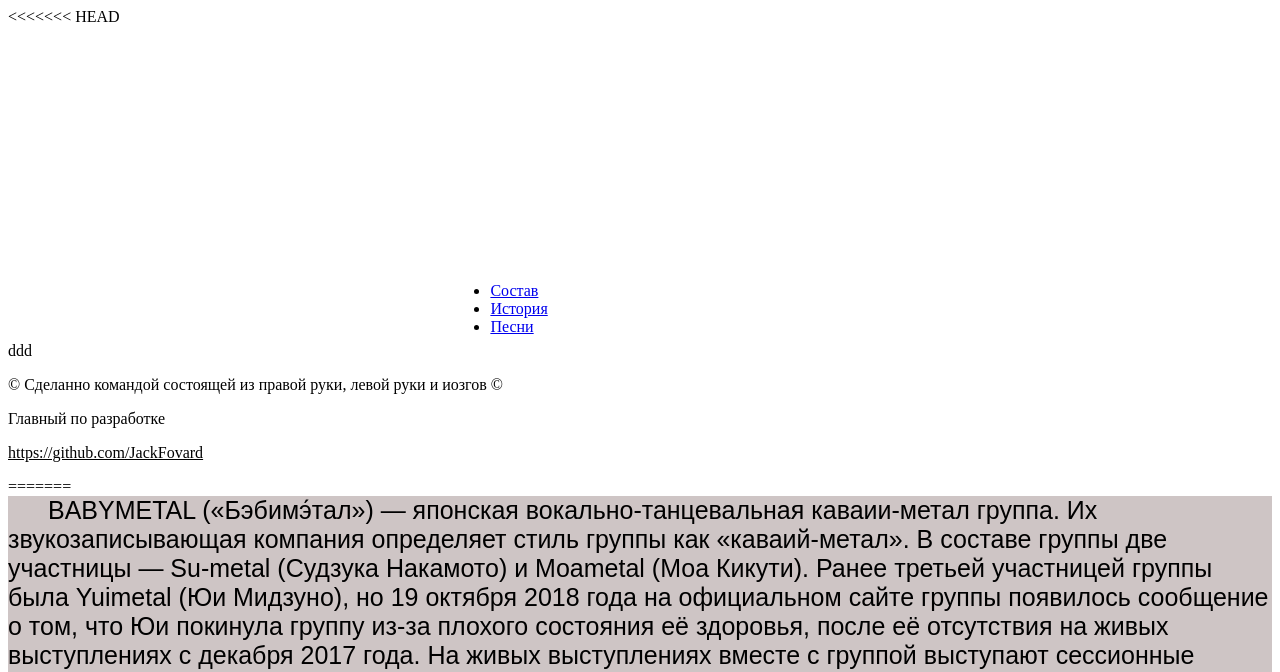
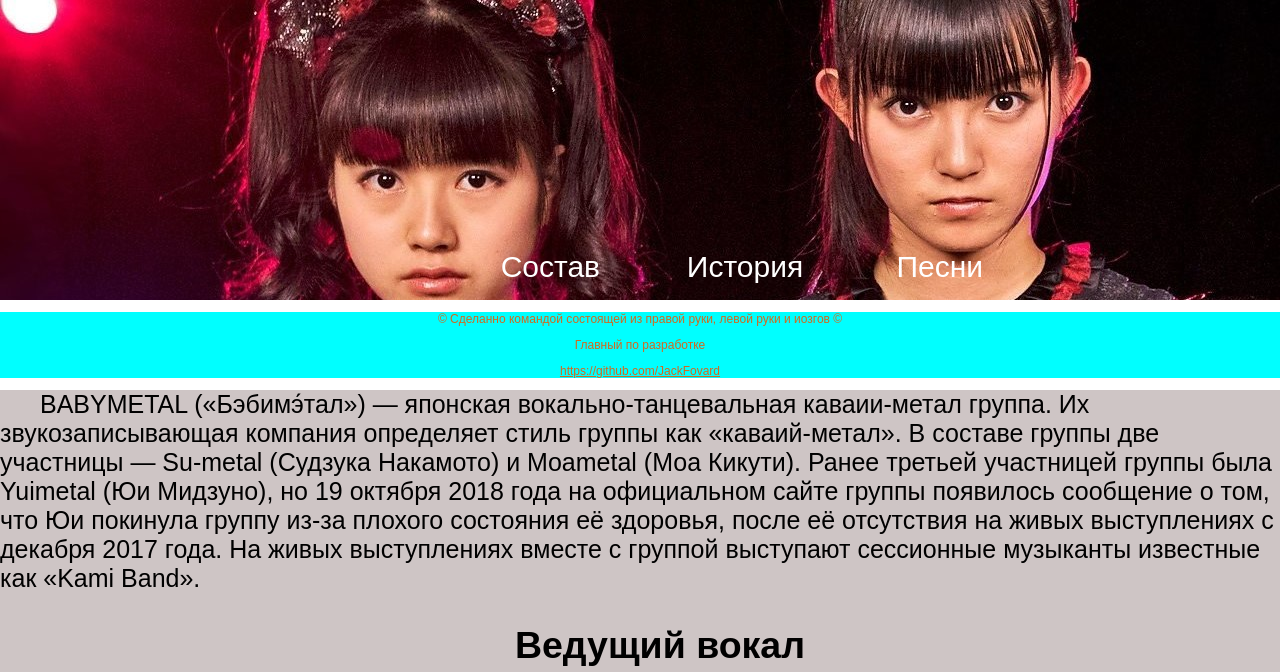
Before and after one commit to JackFovard/HW1, a plain HTML site: page Index.html in a window 1280 px wide. Shown: the top 672 px of the page. Drawn offline with Linux system fonts and the light colour scheme.

Commit message:
i hate this style.css

```diff
--- a/Index.html
+++ b/Index.html
@@ -7,7 +7,6 @@
     <link rel="stylesheet" href="style.css">
 </head>
 <body>
-<<<<<<< HEAD
     <header>
         <div style="height: 300px; width: 600px; margin-left: 35%;">
          <ul class="menu" style="padding-top: 40%;">
@@ -20,7 +19,6 @@
          </ul>
         </div>
     </header>
-    ddd
     <footer>
         <span>
             <p>&copy; Сделанно командой состоящей из правой руки, левой руки и иозгов &copy;</p>
@@ -28,7 +26,6 @@
             <p style="text-decoration-line: underline;">https://github.com/JackFovard</p>
         </span>
     </footer>
-=======
     <div class="content" style="text-indent: 40px;">BABYMETAL («Бэбимэ́тал») — японская вокально-танцевальная каваии-метал группа. Их звукозаписывающая компания
         определяет стиль группы как «каваий-метал». В составе группы две участницы — Su-metal (Судзука Накамото) и Moametal (Моа Кикути).
         Ранее третьей участницей группы была Yuimetal (Юи Мидзуно), но 19 октября 2018 года на официальном сайте группы появилось сообщение о том, что Юи
@@ -77,6 +74,5 @@
             <p>В мае 2018 покинула группу по состоянию здоровья</p>
           </div>
     </div>
->>>>>>> content
 </body>
 </html>
--- a/style.css
+++ b/style.css
@@ -9,3 +9,47 @@
 img:hover{
     zoom: 1;
 }
+header{
+    background-image: url(https://github.com/JackFovard/HW1/blob/Header/%D0%BF%D0%BE%D0%BC%D0%BE%D1%89%D1%8C/header_bg4.jpg?raw=true);
+    background-color: white;
+    text-align: center;
+    font-size: 30px;
+    color: white;
+}
+ul {
+    display: block;
+    margin: 0;
+    padding: 5px;
+    list-style: none;
+}
+ul:after {
+    display: block;
+    content: ' ';
+    clear: both;
+    float: none;
+}
+ul.menu > li {
+    width:33%;
+    float: left;
+    position: relative;
+}
+ul.menu > li > a {
+    display: block;
+    padding: 10px;
+    color: white;
+    text-decoration: none;
+}
+html, body {
+    font-size: 12px;
+    font-family: Arial, Helvetica, sans-serif;
+    margin: 0px;
+    padding: 0px;
+
+}
+footer {
+    background-color: aqua;
+}
+footer span{
+    color: chocolate;
+    text-align: center;
+}
```
